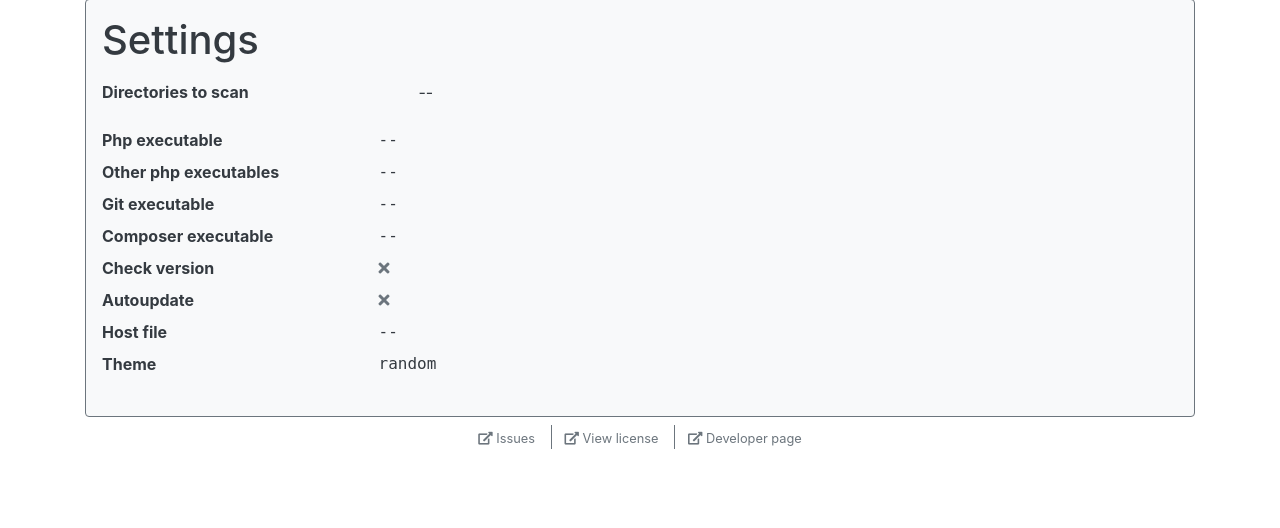
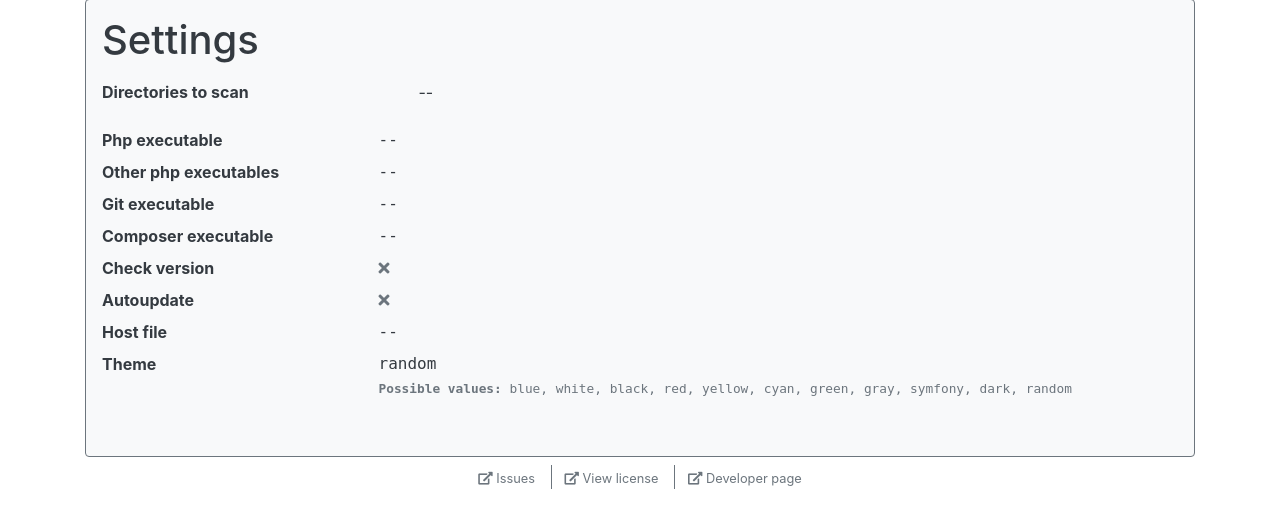
Before and after one commit to dsabre/startsymfonies, a Symfony app: template src/AppBundle/Resources/views/Default/settings.html.twig in a window 1280 px wide. Shown: the part 73-601 px from the top of the page. Run offline with Twig, Linux system fonts and the light colour scheme; the template is opened without the code that fills it, so the values that code supplies are empty; some libraries are stand-ins or nearby versions.

Commit message:
Minor improvements

```diff
--- a/src/AppBundle/Resources/views/Default/settings.html.twig
+++ b/src/AppBundle/Resources/views/Default/settings.html.twig
@@ -58,7 +58,10 @@
 			<dd class="col-sm-9 font-monospace">{{ hostsFile ? hostsFile : '--' }}</dd>
 
 			<dt class="col-sm-3">Theme</dt>
-			<dd class="col-sm-9 font-monospace">{{ themeSelected ? themeSelected : 'random' }}</dd>
+			<dd class="col-sm-9 font-monospace">
+				{{ themeSelected ? themeSelected : 'random' }}
+				<p class="text-muted"><small><b>Possible values:</b> blue, white, black, red, yellow, cyan, green, gray, symfony, dark, random</small></p>
+			</dd>
 		</dl>
 	</div>
 {% endblock %}
```
Also changed, not shown: 2 other files.
